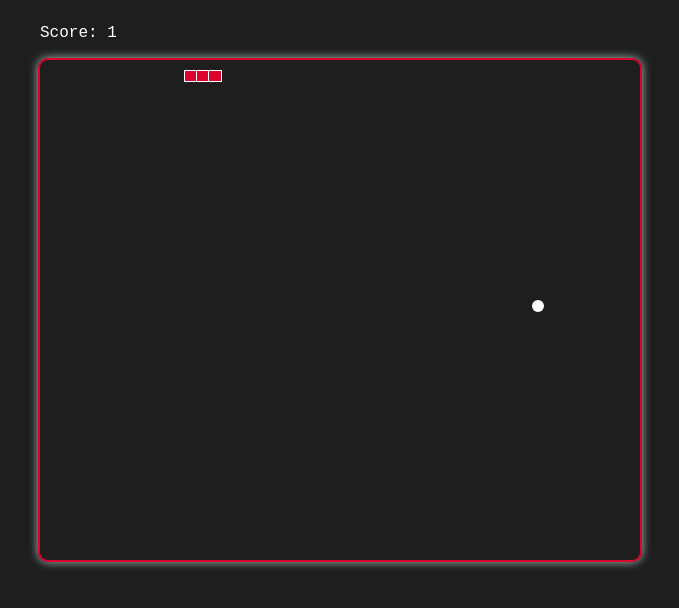
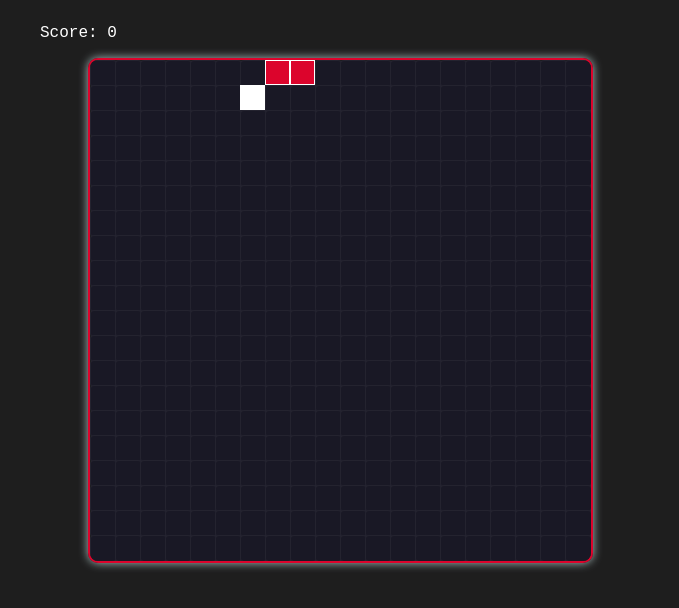
Before and after one commit to aidanbeale/snake-react, a React (Create React App) app: page / in a window 1280 px wide. Both pictures are taken after a click on the button "start game". Shown: the top 608 px of the page, without its empty margins (300-979 px from the left). Built offline with nearby package versions, Linux system fonts and the light colour scheme.

Commit message:
Add basic grid lines

```diff
--- a/src/App.js
+++ b/src/App.js
@@ -11,12 +11,13 @@ import Food from './components/Food';
 import Button from './components/Button';
 import Score from './components/Score';
 import GameOver from './components/GameOver';
+import TileArea from './components/TileArea';
 
 const getRandomFood = () => {
   let min = 1;
-  let max = 98;
-  let x = Math.floor((Math.random() * (max - min + 1) + min) / 2) * 2;
-  let y = Math.floor((Math.random() * (max - min + 1) + min) / 2) * 2;
+  let max = 19;
+  let x = Math.floor((Math.random() * (max - min + 1) + min)) * 25;
+  let y = Math.floor((Math.random() * (max - min + 1) + min)) * 25;
   return [x, y];
 };
 
@@ -47,16 +48,16 @@ function App() {
     let head = dots[dots.length - 1];
       switch (gameState.direction) {
         case "RIGHT":
-          head = [head[0] + 2, head[1]];
+          head = [head[0] + 25, head[1]];
           break;
         case "LEFT":
-          head = [head[0] - 2, head[1]];
+          head = [head[0] - 25, head[1]];
           break;
         case "DOWN":
-          head = [head[0], head[1] + 2];
+          head = [head[0], head[1] + 25];
           break;
         case "UP":
-          head = [head[0], head[1] - 2];
+          head = [head[0], head[1] - 25];
           break;
       }
       dots.push(head);
@@ -114,7 +115,8 @@ function App() {
   function onSnakeOutOfBounds() {
     let head = gameState.snakeDots[gameState.snakeDots.length - 1];
     if (gameState.route === "game") {
-      if (head[0] >= 100 || head[1] >= 100 || head[0] < 0 || head[1] < 0) {
+      if (head[0] >= 500 || head[1] >= 500 || head[0] < 0 || head[1] < 0) {
+        debugger
         gameOver();
       }
     }
@@ -140,7 +142,7 @@ function App() {
     let dots = [...gameState.snakeDots];
     let head = dots[dots.length - 1];
 
-    head = [head[0], head[1] + 2];
+    head = [head[0], head[1] + 25];
     dots.push(head);
     dots.shift();
 
@@ -153,7 +155,7 @@ function App() {
     let dots = [...gameState.snakeDots];
     let head = dots[dots.length - 1];
 
-    head = [head[0], head[1] - 2];
+    head = [head[0], head[1] - 25];
     dots.push(head);
     dots.shift();
 
@@ -166,7 +168,7 @@ function App() {
     let dots = [...gameState.snakeDots];
     let head = dots[dots.length - 1];
 
-    head = [head[0] + 2, head[1]];
+    head = [head[0] + 25, head[1]];
     dots.push(head);
     dots.shift();
 
@@ -179,7 +181,7 @@ function App() {
     let dots = [...gameState.snakeDots];
     let head = dots[dots.length - 1];
 
-    head = [head[0] - 2, head[1]];
+    head = [head[0] - 25, head[1]];
     dots.push(head);
     dots.shift();
 
@@ -203,6 +205,7 @@ function App() {
             <div className="game-area">
               <Snake snakeDots={gameState.snakeDots} />
               <Food food={gameState.food} />
+              <TileArea columns={20} rows={20}/>
             </div>
             <Button
               onDown={onDown}
--- a/src/components/Food.js
+++ b/src/components/Food.js
@@ -2,8 +2,8 @@ import React from "react";
 
 const Food = ({food}) => {
   const style = {
-    left: `${food[0]}%`,
-    top: `${food[1]}%`
+    left: `${food[0]}px`,
+    top: `${food[1]}px`
   };
   return <div className="food" style={style} />;
 };
--- a/src/components/Snake.js
+++ b/src/components/Snake.js
@@ -5,8 +5,10 @@ const Snake = ({snakeDots}) => {
     <div>
       {snakeDots.map((dot, i) => {
         const style = {
-          left: `${dot[0]}%`,
-          top: `${dot[1]}%`
+          // left: `${dot[0]}%`,
+          // top: `${dot[1]}%`
+          left: `${dot[0]}px`,
+          top: `${dot[1]}px`
         };
         return <div className="snake" key={i} style={style} />;
       })}
--- /dev/null
+++ b/src/components/Tile.css
@@ -0,0 +1,6 @@
+.tile {
+  background: rgb(25, 24, 37);
+  position: absolute;
+  border: 1px inset rgba(243, 243, 246, 0.08);
+  border-radius: 4px;
+}
--- /dev/null
+++ b/src/components/Tile.js
@@ -0,0 +1,19 @@
+import React from "react";
+
+import "./Tile.css"
+
+const Tile = ({column, row}) => {
+  const tileWidth = 25;
+  const tileHeight = 25;
+
+  const tileStyle = {
+    left: column * tileHeight,
+    top: row * tileWidth,
+    height: tileHeight,
+    width: tileWidth
+  }
+
+  return <div className="tile" style={tileStyle}></div>;
+};
+
+export default Tile;
--- /dev/null
+++ b/src/components/TileArea.js
@@ -0,0 +1,20 @@
+import React from "react";
+
+import Tile from './Tile';
+
+const TileArea = ({columns, rows}) => {
+  let tiles = [];
+
+  for (let x=0; x<rows; x++) {
+    for (let y=0; y<columns; y++) {
+      tiles.push(
+        <Tile row={x} column={y} />
+      )
+    }
+  }
+  return <div>
+    {tiles}
+  </div>;
+};
+
+export default TileArea;
--- a/src/features/gameState/gameStateSlice.js
+++ b/src/features/gameState/gameStateSlice.js
@@ -1,9 +1,9 @@
 const initialState = {
-  food: [12, 2],
+  food: [150, 25],
   direction: "RIGHT",
-  speed: 200,
+  speed: 400,
   route: "menu",
-  snakeDots: [[0, 0], [0, 2]],
+  snakeDots: [[0, 0], [25, 0]],
   score: 0,
   gameOver: false
 }
--- a/src/index.css
+++ b/src/index.css
@@ -4,14 +4,15 @@ body {
 
 .game-area {
   position: relative;
-  width: 600px;
-  height: 500px;
+  width: 501px;
+  height: 501px;
   border: 2px solid #dc042c;
   border-radius: 10px;
   margin: 0px auto 50px auto;
   display: flex;
   flex-wrap: wrap;
   box-shadow: 0 0 10px #abbfc0;
+  overflow: hidden;
 }
 
 @media only screen and (max-width: 800px) {
@@ -22,15 +23,15 @@ body {
   }
 
   .snake {
-    width: 12px;
-    height: 12px;
+    width: 23px;
+    height: 23px;
   }
 }
 
 .snake {
   position: absolute;
-  width: 2%;
-  height: 2%;
+  width: 23px;
+  height: 23px;
   background-color: #dc042c;
   border: 1px solid white;
   z-index: 2;
@@ -38,9 +39,9 @@ body {
 
 .food {
   position: absolute;
-  width: 12px;
-  height: 12px;
+  width: 25px;
+  height: 25px;
   background-color: white;
-  border-radius: 20px;
+  /* border-radius: 20px; */
   z-index: 1;
 }
```
Also changed, not shown: src/components/TileArea.css (added).
